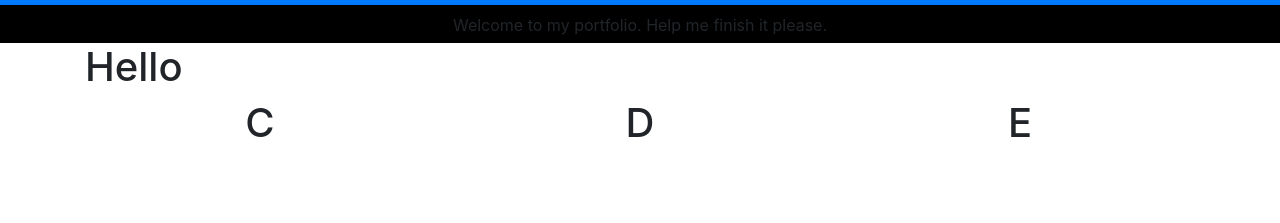
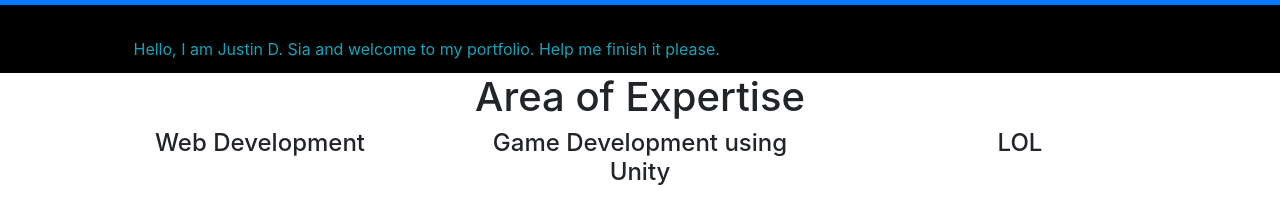
Before and after one commit to JustinSia/JustinSia.github.io, a plain HTML site: page index.html in a window 1280 px wide. Shown: the part 27-250 px from the top of the page. Drawn offline with nearby package versions, Linux system fonts and the light colour scheme.

Commit message:
Area of Expertise test

```diff
--- a/index.html
+++ b/index.html
@@ -4,6 +4,7 @@
 <title>Justin Sia</title>
 <link rel="stylesheet" href="https://stackpath.bootstrapcdn.com/bootstrap/4.4.1/css/bootstrap.min.css">
 <link rel="stylesheet" href="https://use.fontawesome.com/releases/v5.8.1/css/all.css" integrity="sha384-50oBUHEmvpQ+1lW4y57PTFmhCaXp0ML5d60M1M7uH2+nqUivzIebhndOJK28anvf" crossorigin="anonymous">
+<link rel="stylesheet" href="index.css">
 </head>
 <body>
   <nav class = "navbar d-flex justify-context-between navbar-info bg-primary fixed-top">
@@ -27,22 +28,24 @@
     </div>
   </nav>
 
-  <section class="panel panel-default" style="text-align: center; padding-top:40px; height: 70px; background-color:black">
-    Welcome to my portfolio. Help me finish it please.
+  <section class="panel panel-default" style="text-align: center; padding-top:40px; height: 100px; background-color: black ">
+    <div class="col-8 my-4 text-monospace-info text-info">
+      <p>Hello, I am Justin D. Sia and welcome to my portfolio. Help me finish it please.</p>
+    </div>
   </section>
 
   <section>
-    <div class="container">
-      <h1>Hello</h1>
+    <div class="container text-center">
+      <h1>Area of Expertise</h1>
       <div class="row">
         <div class="col-sm-4 text-center bg-white" style="height: 35vh;">
-          <h1>C</h1>
+          <h4>Web Development</h4>
         </div>
         <div class="col-sm-4 text-center bg-white" style="height: 35vh;">
-          <h1>D</h1>
+          <h4>Game Development using Unity</h4>
         </div>
         <div class="col-sm-4 text-center bg-white" style="height: 35vh;">
-          <h1>E</h1>
+          <h4>LOL</h4>
         </div>
       </div>
     </div>
```
Also changed, not shown: index.css (added).
